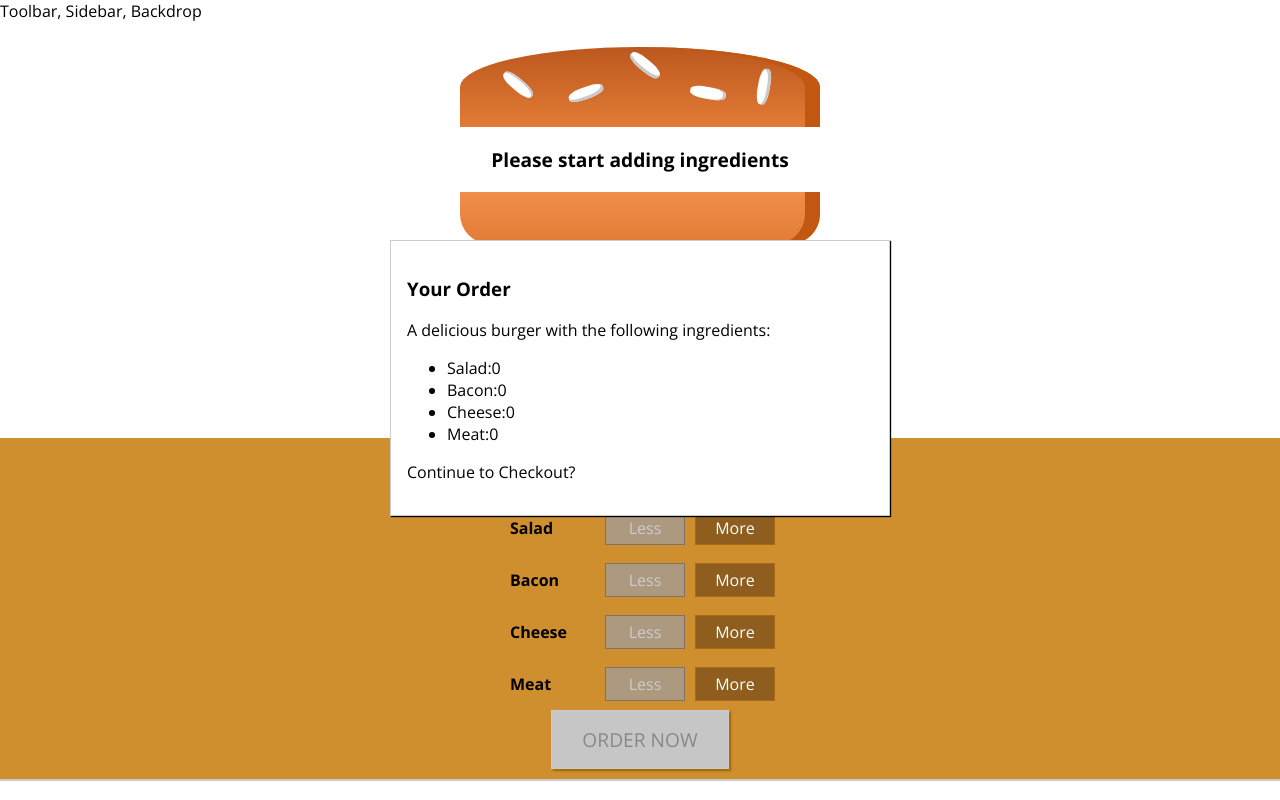
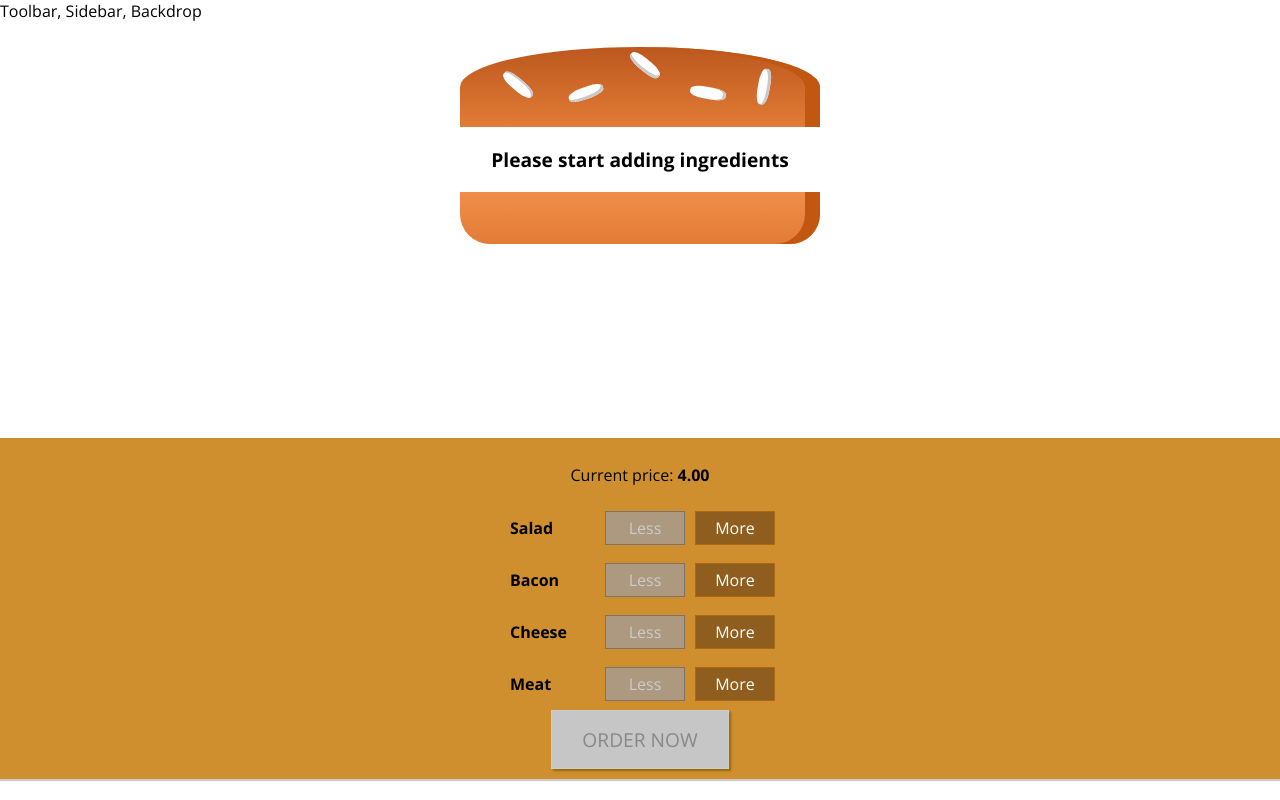
Before and after one commit to dcardos/ReactBurgerBuilder, a React (Create React App) app: page / in a window 1280 px wide. Built offline with nearby package versions, Linux system fonts and the light colour scheme.

Commit message:
modal now animated

```diff
--- a/src/components/Burger/BuildControls/BuildControls.js
+++ b/src/components/Burger/BuildControls/BuildControls.js
@@ -25,6 +25,7 @@
         <button
             className={classes.OrderButton}
             disabled={!props.purchasable}
+            onClick={props.ordered}
         >ORDER NOW</button>
     </div>
 );
--- a/src/components/UI/Modal/Modal.js
+++ b/src/components/UI/Modal/Modal.js
@@ -3,7 +3,13 @@
 import classes from './Modal.module.css'
 
 const modal = (props) => (
-    <div className={classes.Modal}>
+    <div
+        className={classes.Modal}
+        style={{
+            transform: props.show ? 'translateY(0)' : 'translateY(-100vh)',
+            opacity: props.show ? '1' : '0'
+        }}
+    >
         {props.children}
     </div>
 );
--- a/src/containers/BurgerBuilder/BurgerBuilder.js
+++ b/src/containers/BurgerBuilder/BurgerBuilder.js
@@ -21,7 +21,8 @@
             meat: 0,
         },
         totalPrice: 4,
-        purchasable: false
+        purchasable: false,
+        purchasing: false
     }
 
     updatePurchsaseState (ingredients) {
@@ -66,6 +67,10 @@
         this.updatePurchsaseState(updatedIngredients);
     }
 
+    purchaseHandler = () => {
+        this.setState( {purchasing: true } );
+    };
+
     render () {
         const disabledInfo = {
             ...this.state.ingredients
@@ -75,7 +80,7 @@
         }
         return (
             <>
-                <Modal>
+                <Modal show={this.state.purchasing}>
                     <OrderSummary ingredients={this.state.ingredients}/>
                 </Modal>
                 <Burger ingredients={this.state.ingredients} />
@@ -84,6 +89,7 @@
                     ingredientRemoved={this.removeIngredientHandler}
                     disabled={disabledInfo}
                     purchasable={this.state.purchasable}
+                    ordered={this.purchaseHandler}
                     price={this.state.totalPrice}
                 />
             </>
```
Also changed, not shown: 1 other file (tests, documents, lock files or other folders).
